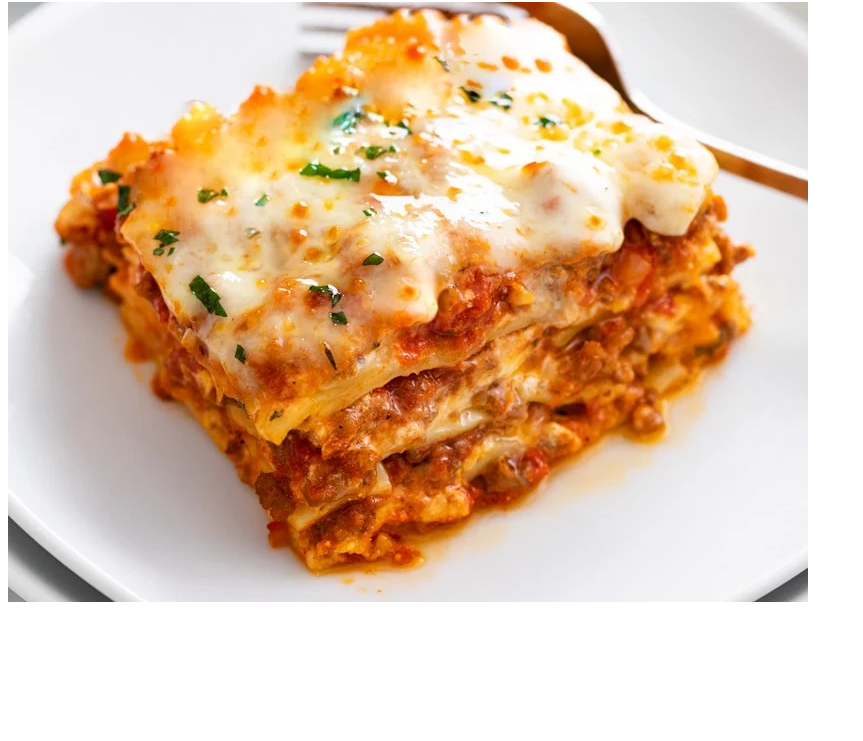
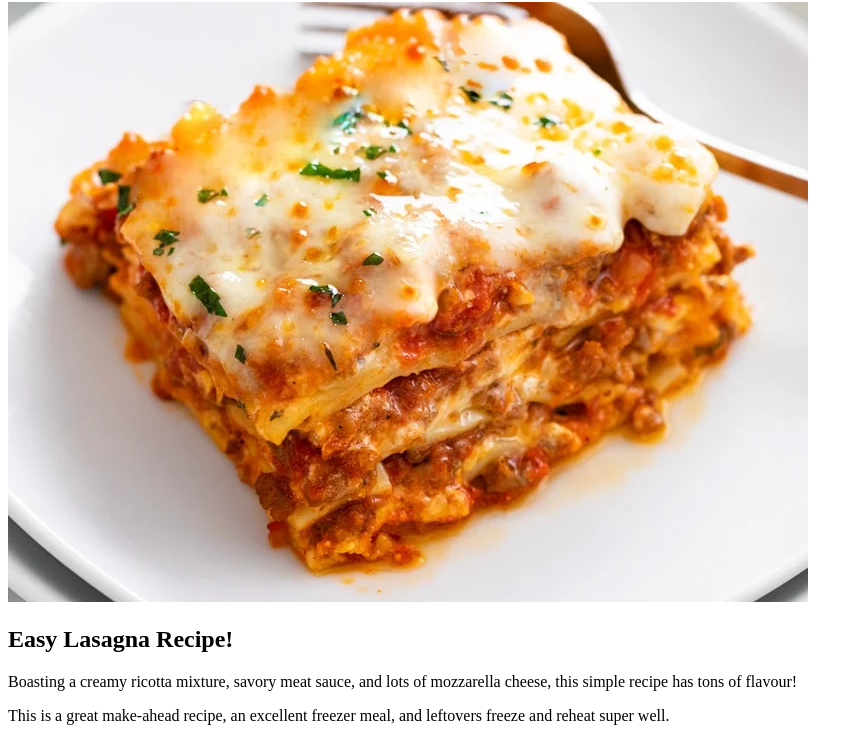
Before and after one commit to KingDundee/odin-recipes, a plain HTML site: page recipes/lasagna.html in a window 1280 px wide. Shown: the part 78-819 px from the top of the page, without its empty margins (0-863 px from the left). Drawn offline with Linux system fonts and the light colour scheme.

Commit message:
Add descriptive heading & paragraphs for recipe

```diff
--- a/recipes/lasagna.html
+++ b/recipes/lasagna.html
@@ -8,5 +8,13 @@
     <body>
         <h1>Lasagna Recipe</h1>
         <img src="../images/lasagna.jpeg" alt="Delicious lasagna">
+        <h2>Easy Lasagna Recipe!</h2>
+        <p>Boasting a creamy ricotta mixture, savory meat sauce, and
+          lots of mozzarella cheese, this simple recipe has tons of
+          flavour!
+        </p>
+        <p>This is a great make-ahead recipe, an excellent freezer
+          meal, and leftovers freeze and reheat super well.
+        </p>
     </body>
 </html>
```
